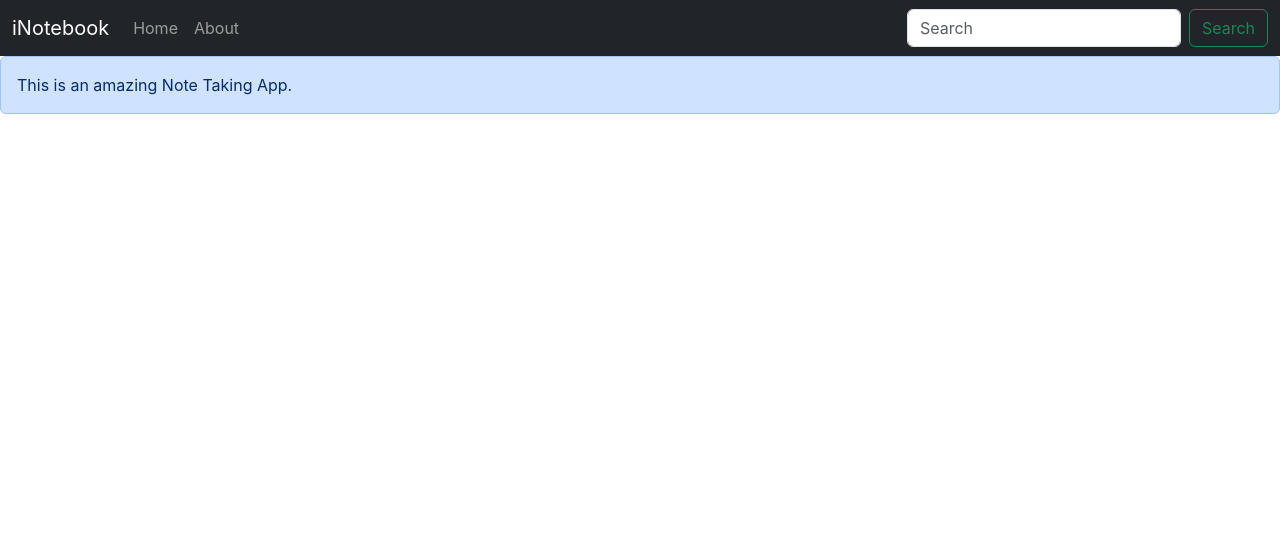
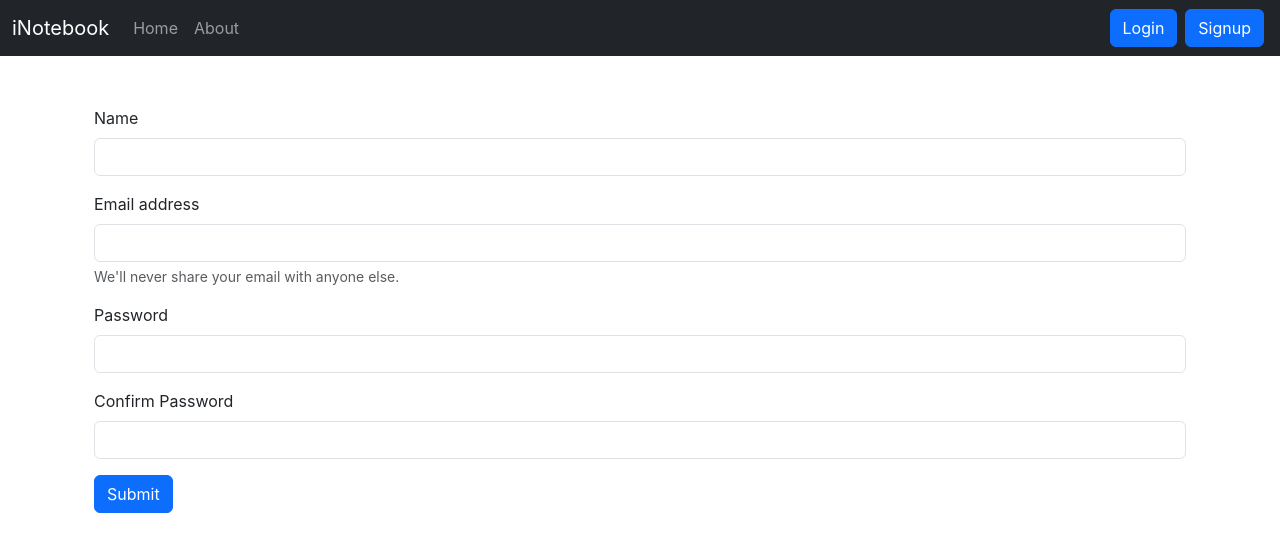
Before and after one commit to wanderwisecoder/iNotebook_App-ReactJs, a React (Create React App) app: page /signup in a window 1280 px wide. Shown: the top 552 px of the page. Built offline with nearby package versions, Linux system fonts and the light colour scheme.

Commit message:
Added Login page, Signup page & Implemented Alert Functionality

```diff
--- a/src/App.js
+++ b/src/App.js
@@ -5,18 +5,34 @@
 import About from './components/About';
 import NoteState from './context/notes/NoteState';
 import Alert from './components/Alert';
+import Login from './components/Login';
+import Signup from './components/Signup';
+import { useState } from 'react';
 
 function App() {
+	const [alert, setAlert] = useState(null);
+
+	const showAlert = (message, type) => {
+		setAlert({
+			msg: message,
+			type: type,
+		});
+		setTimeout(() => {
+			setAlert(null);
+		}, 1500);
+	};
 	return (
 		<>
 			<NoteState>
 				<Router>
 					<Navbar />
-					<Alert message='This is an amazing Note Taking App.' />
+					<Alert alert={alert} />
 					<div className='container'>
 						<Routes>
-							<Route exact path='/' element={<Home />}></Route>
+							<Route exact path='/' element={<Home showAlert={showAlert} />}></Route>
 							<Route exact path='/about' element={<About />}></Route>
+							<Route exact path='/login' element={<Login showAlert={showAlert} />}></Route>
+							<Route exact path='/signup' element={<Signup showAlert={showAlert} />}></Route>
 						</Routes>
 					</div>
 				</Router>
--- a/src/components/AddNote.js
+++ b/src/components/AddNote.js
@@ -2,7 +2,7 @@
 
 import noteContext from '../context/notes/noteContext';
 
-const AddNote = () => {
+const AddNote = (props) => {
 	const context = useContext(noteContext);
 	const { addNote } = context;
 	const [note, setNote] = useState({ title: '', description: '', tag: '' });
@@ -11,6 +11,7 @@
 		e.preventDefault();
 		addNote(note.title, note.description, note.tag);
 		setNote({ title: '', description: '', tag: '' });
+		props.showAlert('Note added successfully', 'success');
 	};
 	const onChange = (e) => {
 		setNote({ ...note, [e.target.name]: e.target.value });
--- a/src/components/Alert.js
+++ b/src/components/Alert.js
@@ -1,13 +1,24 @@
 import React from 'react';
 
-const Alert = (props) => {
+function Alert(props) {
+	const capitalize = (word) => {
+		if (word === 'danger') {
+			word = 'Error';
+		}
+		// const lower = word.toLowerCase();
+		// return lower.charAt(0).toUpperCase() + lower.slice(1);
+		return word.charAt(0).toUpperCase() + word.slice(1);
+	};
 	return (
-		<div>
-			<div className='alert alert-primary' role='alert'>
-				{props.message}
-			</div>
+		<div style={{ height: '50px' }}>
+			{props.alert && (
+				<div className={`alert alert-${props.alert.type} alert-dismissible fade show`} role='alert'>
+					<strong> {capitalize(props.alert.type)} </strong> {props.alert.msg}
+					{/* <button type="button" className="btn-close" data-bs-dismiss="alert" aria-label="Close"></button> */}
+				</div>
+			)}
 		</div>
 	);
-};
+}
 
 export default Alert;
--- a/src/components/Home.js
+++ b/src/components/Home.js
@@ -1,10 +1,11 @@
 import Notes from './Notes';
 // import { BrowserRouter as Router, Switch, Route, Link } from 'react-router-dom';
 
-const Home = () => {
+const Home = (props) => {
+	const { showAlert } = props;
 	return (
 		<div>
-			<Notes />
+			<Notes showAlert={showAlert} />
 		</div>
 	);
 };
--- /dev/null
+++ b/src/components/Login.js
@@ -0,0 +1,61 @@
+import React, { useState } from 'react';
+import { useNavigate } from 'react-router-dom';
+
+const Login = (props) => {
+	const [credentials, setCredentials] = useState({ email: '', password: '' });
+	//let history = useHistory();
+	const navigate = useNavigate();
+
+	const handleSubmit = async (e) => {
+		e.preventDefault();
+
+		const response = await fetch(`http://localhost:5055/api/auth/login`, {
+			method: 'POST',
+			headers: {
+				'Content-Type': 'application/json',
+			},
+			body: JSON.stringify({ email: credentials.email, password: credentials.password }),
+		});
+		const json = await response.json();
+		console.log(json);
+		if (json.success) {
+			//save the auth  token and redirect
+			localStorage.setItem('token', json.authtoken);
+			//			history.push('/');
+			navigate('/');
+			props.showAlert('Successfully Logged In', 'success');
+		} else {
+			props.showAlert('Invalid Details', 'danger');
+		}
+	};
+	const onChange = (e) => {
+		setCredentials({ ...credentials, [e.target.name]: e.target.value });
+	};
+	return (
+		<div>
+			<form onSubmit={handleSubmit}>
+				<div className='mb-3'>
+					<label htmlFor='exampleInputEmail1' className='form-label'>
+						Email address
+					</label>
+					<input type='email' className='form-control' value={credentials.email} onChange={onChange} id='email' name='email' aria-describedby='emailHelp' />
+					<div id='emailHelp' className='form-text'>
+						We'll never share your email with anyone else.
+					</div>
+				</div>
+				<div className='mb-3'>
+					<label htmlFor='exampleInputPassword1' className='form-label'>
+						Password
+					</label>
+					<input type='password' className='form-control' value={credentials.password} onChange={onChange} id='password' name='password' />
+				</div>
+
+				<button type='submit' className='btn btn-primary'>
+					Submit
+				</button>
+			</form>
+		</div>
+	);
+};
+
+export default Login;
--- a/src/components/Navbar.js
+++ b/src/components/Navbar.js
@@ -28,10 +28,12 @@
 						</li>
 					</ul>
 					<form className='d-flex' role='search'>
-						<input className='form-control me-2' type='search' placeholder='Search' aria-label='Search' />
-						<button className='btn btn-outline-success' type='submit'>
-							Search
-						</button>
+						<Link className='btn btn-primary mx-1' to='/login' role='button'>
+							Login
+						</Link>
+						<Link className='btn btn-primary mx-1' to='/signup' role='button'>
+							Signup
+						</Link>
 					</form>
 				</div>
 			</div>
--- a/src/components/Noteitem.js
+++ b/src/components/Noteitem.js
@@ -16,11 +16,13 @@
 							className='fa-regular fa-trash-can mx-2'
 							onClick={() => {
 								deleteNote(note._id);
+								props.showAlert('Deleted successfully', 'success');
 							}}></i>
 						<i
 							className='fa-regular fa-pen-to-square mx-2'
 							onClick={() => {
 								updateNote(note);
+								props.showAlert('Updated successfully', 'success');
 							}}></i>
 					</div>
 					<p className='card-text'>{note.description}</p>
--- a/src/components/Notes.js
+++ b/src/components/Notes.js
@@ -3,7 +3,7 @@
 import Noteitem from './Noteitem';
 import AddNote from './AddNote';
 
-const Notes = () => {
+const Notes = (props) => {
 	const ref = useRef(null);
 	const refClose = useRef(null);
 	const context = useContext(noteContext);
@@ -23,13 +23,14 @@
 	const handleClick = (e) => {
 		editNote(note.id, note.etitle, note.edescription, note.etag);
 		refClose.current.click();
+		props.showAlert('Updated successfully', 'success');
 	};
 	const onChange = (e) => {
 		setNote({ ...note, [e.target.name]: e.target.value });
 	};
 	return (
 		<>
-			<AddNote />
+			<AddNote showAlert={props.showAlert} />
 
 			{/* <!-- Button trigger modal --> */}
 			<button ref={ref} type='button' className='btn btn-primary d-none' data-bs-toggle='modal' data-bs-target='#exampleModal'>
@@ -83,7 +84,7 @@
 				<h2>Your Notes</h2>
 				<div className='container mx-2'>{notes.length === 0 && 'No notes to display'}</div>
 				{notes.map((note) => {
-					return <Noteitem key={note._id} updateNote={updateNote} note={note} />;
+					return <Noteitem key={note._id} updateNote={updateNote} note={note} showAlert={props.showAlert} />;
 				})}
 			</div>
 		</>
--- /dev/null
+++ b/src/components/Signup.js
@@ -0,0 +1,72 @@
+import React, { useState } from 'react';
+import { useNavigate } from 'react-router-dom';
+
+const Signup = (props) => {
+	const [credentials, setCredentials] = useState({ name: '', email: '', password: '', cpassword: '' });
+	const navigate = useNavigate();
+
+	const handleSubmit = async (e) => {
+		e.preventDefault();
+		const { name, email, password } = credentials;
+
+		const response = await fetch(`http://localhost:5055/api/auth/createuser`, {
+			method: 'POST',
+			headers: {
+				'Content-Type': 'application/json',
+			},
+			body: JSON.stringify({ name, email, password }),
+		});
+		const json = await response.json();
+		console.log(json);
+		if (json.success) {
+			//save the auth  token and redirect
+			localStorage.setItem('token', json.authtoken);
+			navigate('/');
+			props.showAlert('Account Created Successfully ', 'success');
+		} else {
+			props.showAlert('Invalid Credentials', 'danger');
+		}
+	};
+	const onChange = (e) => {
+		setCredentials({ ...credentials, [e.target.name]: e.target.value });
+	};
+	return (
+		<div className='container'>
+			<form onSubmit={handleSubmit}>
+				<div className='mb-3'>
+					<label htmlFor='name' className='form-label'>
+						Name
+					</label>
+					<input type='text' className='form-control' id='name' name='name' aria-describedby='emailHelp' onChange={onChange} />
+				</div>
+				<div className='mb-3'>
+					<label htmlFor='email' className='form-label'>
+						Email address
+					</label>
+					<input onChange={onChange} type='email' className='form-control' id='email' name='email' aria-describedby='emailHelp' />
+					<div id='emailHelp' className='form-text'>
+						We'll never share your email with anyone else.
+					</div>
+				</div>
+				<div className='mb-3'>
+					<label htmlFor='password' className='form-label'>
+						Password
+					</label>
+					<input onChange={onChange} type='password' className='form-control' id='password' name='password' minLength={5} required />
+				</div>
+				<div className='mb-3'>
+					<label htmlFor='cpassword' className='form-label'>
+						Confirm Password
+					</label>
+					<input onChange={onChange} type='password' className='form-control' id='cpassword' name='cpassword' minLength={5} required />
+				</div>
+
+				<button type='submit' className='btn btn-primary'>
+					Submit
+				</button>
+			</form>
+		</div>
+	);
+};
+
+export default Signup;
--- a/src/context/notes/NoteState.js
+++ b/src/context/notes/NoteState.js
@@ -9,6 +9,7 @@
 	// Get all Notes
 	const getNotes = async () => {
 		// todo: API call
+		console.log('Adding a new note.');
 		const response = await fetch(`${host}/api/note/fetchallnote`, {
 			method: 'GET',
 			headers: {
@@ -17,6 +18,7 @@
 			},
 		});
 		const json = await response.json();
+		console.log(json);
 		setNotes(json);
 	};
 
```
Also changed, not shown: 1 other file (tests, documents, lock files or other folders).
